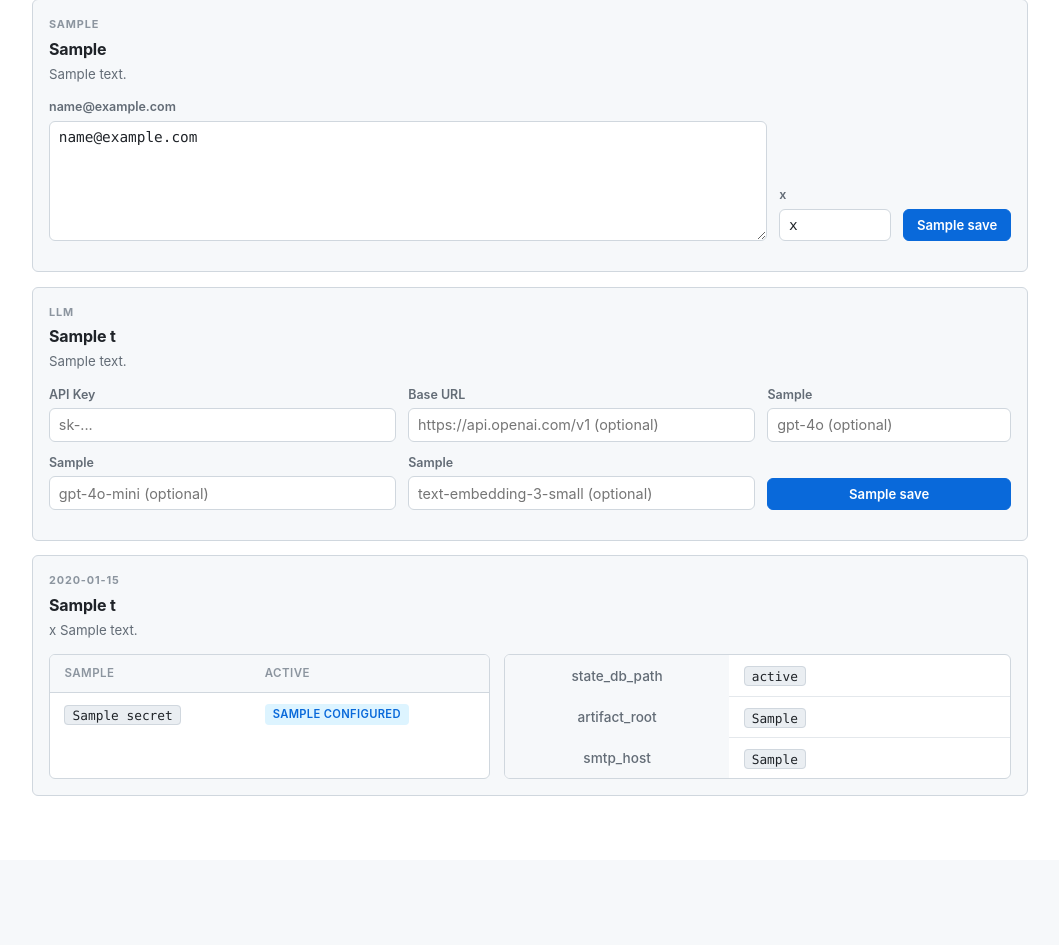
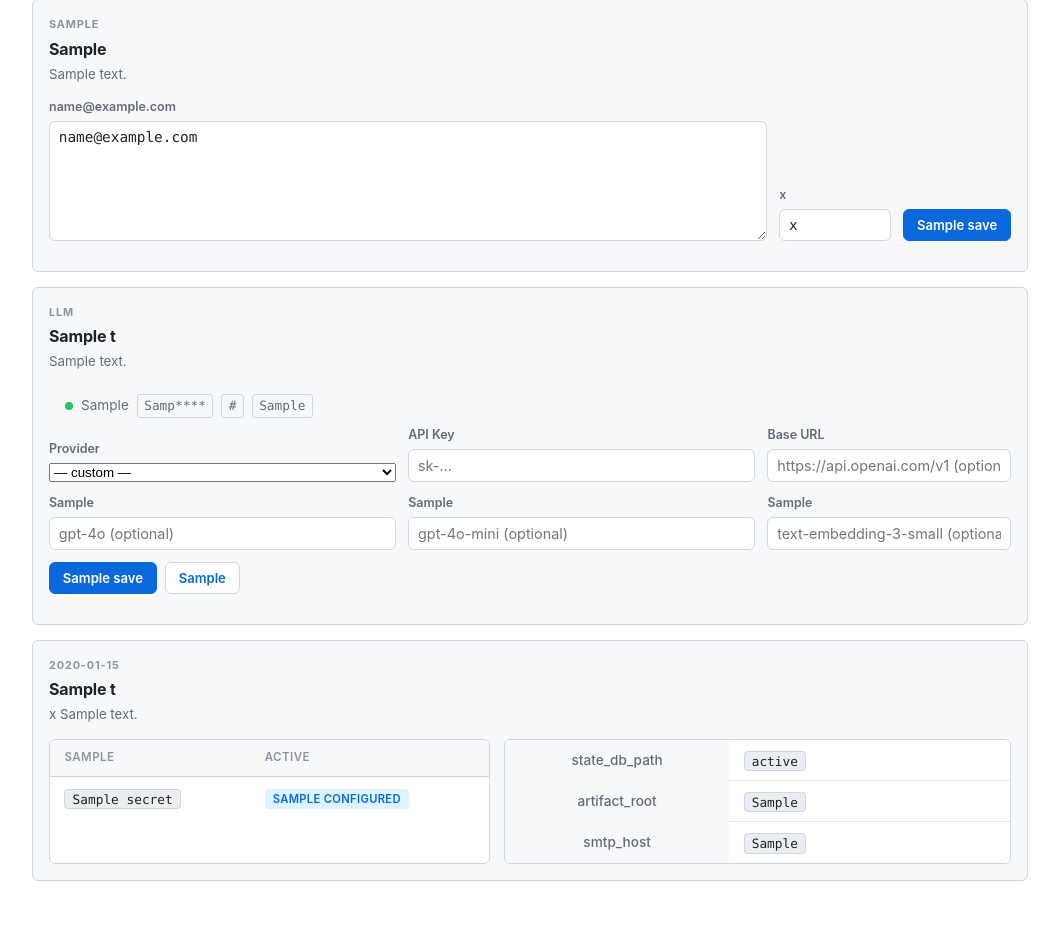
Before and after one commit to SeasonTemple/transmutary, a Python web app: template src/transmutary/dashboard/templates/settings.html in a window 1280 px wide. Shown: the part 1206-2151 px from the top of the page, without its empty margins (220-1279 px from the left). Before the commit the page ends 2002 px from the top, so only its background shows below. Run offline with Jinja, Linux system fonts and the light colour scheme; the template is opened without the code that fills it: most values are stand-ins (such as "Sample title", 1, 10 or a date in 2020).

Commit message:
feat(dashboard): LLM config status, provider presets, test connection

```diff
--- a/src/transmutary/dashboard/i18n.py
+++ b/src/transmutary/dashboard/i18n.py
@@ -136,6 +136,9 @@ MESSAGES: dict[str, dict[str, str]] = {
             "Environment variables take precedence."
         ),
         "settings_nav_llm": "LLM",
+        "settings_llm_configured": "Configured:",
+        "settings_llm_not_configured": "Not configured.",
+        "settings_llm_test": "Test Connection",
         "settings_llm_model_strong": "Model (strong)",
         "settings_llm_model_cheap": "Model (cheap)",
         "settings_llm_model_embed": "Model (embed)",
@@ -278,6 +281,9 @@ MESSAGES: dict[str, dict[str, str]] = {
             "环境变量优先级更高。"
         ),
         "settings_nav_llm": "LLM",
+        "settings_llm_configured": "已配置：",
+        "settings_llm_not_configured": "未配置。",
+        "settings_llm_test": "测试连接",
         "settings_llm_model_strong": "模型（强）",
         "settings_llm_model_cheap": "模型（省）",
         "settings_llm_model_embed": "模型（向量）",
--- a/src/transmutary/dashboard/static/dashboard.css
+++ b/src/transmutary/dashboard/static/dashboard.css
@@ -173,6 +173,11 @@ details > summary.sec { cursor: pointer; }
 .empty .ok { color: var(--up); }
 .saved { color: #15803d; font-size: .9rem; padding: .9rem 1rem; border: 1px solid #bbf7d0; border-radius: var(--r); background: #f0fdf4; }
 [data-theme="dark"] .saved { color: #4ade80; border-color: #166534; background: #052e16; }
+.llm-status { display: flex; align-items: center; gap: .5rem; padding: .5rem 1rem; font-size: .85rem; color: var(--text-secondary); }
+.llm-status code { background: var(--bg-surface); padding: .1rem .4rem; border-radius: 3px; font-size: .8rem; }
+.llm-status-dot { width: 8px; height: 8px; border-radius: 50%; background: var(--border); display: inline-block; }
+.llm-status-dot.ok { background: #22c55e; }
+.form-actions { display: flex; align-items: center; gap: .5rem; }
 
 /* feeds */
 .feeds { list-style: none; margin: 0; padding: 0; display: flex; flex-direction: column; gap: .4rem; }
--- a/src/transmutary/dashboard/static/dashboard.js
+++ b/src/transmutary/dashboard/static/dashboard.js
@@ -104,4 +104,40 @@
   if (msg) {
     setTimeout(function () { msg.remove(); }, 4000);
   }
+
+  /* LLM provider presets */
+  var presets = {
+    openai:    { url: "https://api.openai.com/v1", strong: "gpt-4o", cheap: "gpt-4o-mini", embed: "text-embedding-3-small" },
+    anthropic: { url: "https://api.anthropic.com", strong: "claude-sonnet-4-6", cheap: "claude-haiku-4-5", embed: "" },
+    minimax:   { url: "https://api.minimaxi.com/anthropic", strong: "", cheap: "", embed: "" },
+    azure:     { url: "", strong: "", cheap: "", embed: "" },
+  };
+  window.applyProviderPreset = function (sel) {
+    var p = presets[sel.value];
+    if (!p) return;
+    var urlEl = document.getElementById("llm-url");
+    var sEl = document.getElementById("llm-strong");
+    var cEl = document.getElementById("llm-cheap");
+    var eEl = document.getElementById("llm-embed");
+    if (p.url && !urlEl.value) urlEl.value = p.url;
+    if (p.strong && !sEl.value) sEl.value = p.strong;
+    if (p.cheap && !cEl.value) cEl.value = p.cheap;
+    if (p.embed && !eEl.value) eEl.value = p.embed;
+  };
+
+  /* LLM test connection */
+  window.testLLM = function (btn) {
+    var result = document.getElementById("llm-test-result");
+    result.textContent = "Testing...";
+    result.style.color = "";
+    btn.disabled = true;
+    fetch("/settings/llm/test", { method: "POST", headers: { "Content-Type": "application/x-www-form-urlencoded" } })
+      .then(function (r) { return r.json(); })
+      .then(function (d) {
+        result.textContent = d.ok ? "✓ OK (" + d.model + ")" : "✗ " + d.error;
+        result.style.color = d.ok ? "#15803d" : "#dc2626";
+      })
+      .catch(function () { result.textContent = "✗ Network error"; result.style.color = "#dc2626"; })
+      .finally(function () { btn.disabled = false; });
+  };
 })();
--- a/src/transmutary/dashboard/templates/settings.html
+++ b/src/transmutary/dashboard/templates/settings.html
@@ -155,14 +155,41 @@
         <p class="panel-note" data-i18n="settings_llm_note">{{ t['settings_llm_note'] }}</p>
       </div>
     </div>
+    {% if llm_config %}
+    <div class="llm-status">
+      <span class="llm-status-dot ok"></span>
+      <span data-i18n="settings_llm_configured">{{ t['settings_llm_configured'] }}</span>
+      <code>{{ llm_config.api_key[:4] }}****</code>
+      {% if llm_config.base_url %}<code>{{ llm_config.base_url }}</code>{% endif %}
+      {% if llm_config.model_strong %}<code>{{ llm_config.model_strong }}</code>{% endif %}
+    </div>
+    {% else %}
+    <div class="llm-status">
+      <span class="llm-status-dot"></span>
+      <span data-i18n="settings_llm_not_configured">{{ t['settings_llm_not_configured'] }}</span>
+    </div>
+    {% endif %}
     <form method="post" action="/settings/llm" class="settings-form compact-form">
       <input type="hidden" name="csrf_token" value="{{ csrf_token }}">
-      <label class="field"><span>API Key</span><input name="api_key" type="password" placeholder="sk-..." autocomplete="off"></label>
-      <label class="field"><span>Base URL</span><input name="base_url" placeholder="https://api.openai.com/v1 (optional)"></label>
-      <label class="field"><span data-i18n="settings_llm_model_strong">{{ t['settings_llm_model_strong'] }}</span><input name="model_strong" placeholder="gpt-4o (optional)"></label>
-      <label class="field"><span data-i18n="settings_llm_model_cheap">{{ t['settings_llm_model_cheap'] }}</span><input name="model_cheap" placeholder="gpt-4o-mini (optional)"></label>
-      <label class="field"><span data-i18n="settings_llm_model_embed">{{ t['settings_llm_model_embed'] }}</span><input name="model_embed" placeholder="text-embedding-3-small (optional)"></label>
-      <button class="btn btn--primary" type="submit" data-i18n="save">{{ t['save'] }}</button>
+      <label class="field"><span>Provider</span>
+        <select id="llm-provider" onchange="applyProviderPreset(this)">
+          <option value="">— custom —</option>
+          <option value="openai">OpenAI</option>
+          <option value="anthropic">Anthropic</option>
+          <option value="minimax">MiniMax</option>
+          <option value="azure">Azure OpenAI</option>
+        </select>
+      </label>
+      <label class="field"><span>API Key</span><input id="llm-key" name="api_key" type="password" placeholder="sk-..." autocomplete="off"></label>
+      <label class="field"><span>Base URL</span><input id="llm-url" name="base_url" placeholder="https://api.openai.com/v1 (optional)"></label>
+      <label class="field"><span data-i18n="settings_llm_model_strong">{{ t['settings_llm_model_strong'] }}</span><input id="llm-strong" name="model_strong" placeholder="gpt-4o (optional)"></label>
+      <label class="field"><span data-i18n="settings_llm_model_cheap">{{ t['settings_llm_model_cheap'] }}</span><input id="llm-cheap" name="model_cheap" placeholder="gpt-4o-mini (optional)"></label>
+      <label class="field"><span data-i18n="settings_llm_model_embed">{{ t['settings_llm_model_embed'] }}</span><input id="llm-embed" name="model_embed" placeholder="text-embedding-3-small (optional)"></label>
+      <div class="form-actions">
+        <button class="btn btn--primary" type="submit" data-i18n="save">{{ t['save'] }}</button>
+        <button class="btn" type="button" onclick="testLLM(this)" data-i18n="settings_llm_test">{{ t['settings_llm_test'] }}</button>
+        <span id="llm-test-result"></span>
+      </div>
     </form>
   </section>
 
```
Also changed, not shown: src/transmutary/dashboard/app.py (+28 -0 lines), tests/test_dashboard.py (+1 -0 lines).
